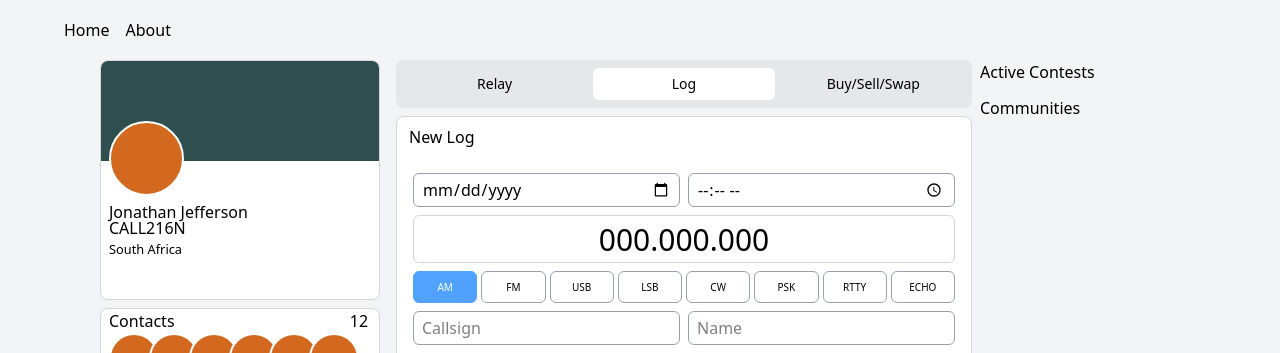
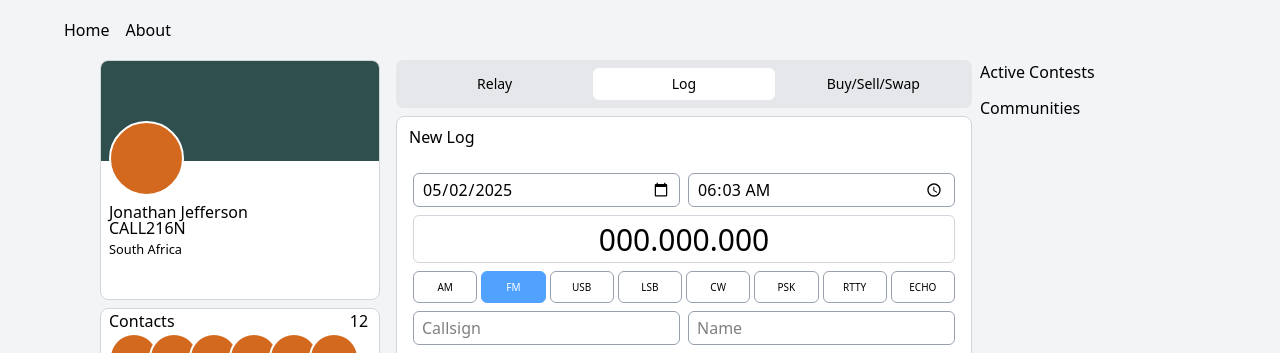
Before and after one commit to brightmunya/mylogbook, a React (Vite) app: page / in a window 1280 px wide. Both pictures are taken after a click on the button "Log". Shown: the top 353 px of the page. Built offline with nearby package versions, Linux system fonts and the light colour scheme; what @iconify/tailwind4 would draw is missing.

Commit message:
08/05/2025

```diff
--- a/src/components/createPosts/CreateLog.jsx
+++ b/src/components/createPosts/CreateLog.jsx
@@ -16,17 +16,54 @@ const CreateLog = () => {
   const [mode, setMode] = useState("AM")
   const [newLog, setNewLog] = useState({
     frequency: "000.000.000",
-    mode: "AM",
+    mode: "FM",
     callsign: "",
     contactName: "",
     rstTX: "5/9",
     rstRX: "5/9",
-    commDate: "2025/05/05",
-    commTime: "08:18 AM"
+    commDate: new Date().toISOString().split("T")[0],
+    commTime: displayTime(new Date())
   })
+
+  function displayTime(d) {
+    let date = new Date(d)
+    let h = date.getHours()
+    let m = date.getMinutes()
+    return `${formatDisplayValue(h)}:${formatDisplayValue(m)}`
+  }
+
+  function formatDisplayValue(i) {
+    if (parseInt(i) < 10) {
+      i = "0" + i
+    }
+
+    return i
+  }
+
   function changeFrequencyMode(m) {
     setMode(m)
+    setNewLog({ ...newLog, mode: m })
   }
+
+  function iptFrequency_keydown(e) {
+    let value = parseInt(e.key)
+    if (Number.isInteger(value)) {
+      let currentVal = newLog.frequency
+      let frequency = currentVal.split("")
+      frequency.push(value)
+      frequency.shift()
+      let freq = frequency.filter((item) => item !== ".")
+      freq.splice(3, 0, ".")
+      freq.splice(7, 0, ".")
+      let updateFrequency = freq.join("")
+      setNewLog({ ...newLog, frequency: updateFrequency })
+    }
+  }
+
+  function iptFrequency_focus() {
+    document.getElementById("iptCaptureFrequency")
+  }
+
   return (
     <div className="w-full bg-white border border-gray-300 rounded-lg mb-3">
       <div className={styleCardHeader}>
@@ -46,6 +83,10 @@ const CreateLog = () => {
               type="date"
               className={styleFormControl}
               placeholder="Date"
+              value={newLog.commDate}
+              onChange={(e) => {
+                setNewLog({ ...newLog, commDate: e.target.value })
+              }}
             ></input>
           </div>
           <div>
@@ -53,16 +94,26 @@ const CreateLog = () => {
               type="time"
               className={styleFormControl}
               placeholder="Time"
+              value={newLog.commTime}
+              onChange={(e) => {
+                setNewLog({ ...newLog, commDate: e.target.value })
+              }}
             ></input>
           </div>
         </div>
         <div className="h-12 mb-2">
           <input
+            id="iptFrequency"
             maxLength="11"
-            value="000.000.000"
+            value={newLog.frequency}
             type="text"
             className="border border-gray-300 w-full h-full p-2 text-3xl text-center rounded-md"
             pattern="\d\d\d\.\d\d\d\.\d\d\d"
+            onKeyDown={iptFrequency_keydown}
+            onChange={(e) => {
+              console.log("frequency changed")
+              //setNewLog({ ...newLog, frequency: e.target.value })
+            }}
           ></input>
         </div>
         <div className="grid grid-cols-8 md:grid-cols-8 gap-1">
@@ -70,7 +121,9 @@ const CreateLog = () => {
             <button
               onClick={() => changeFrequencyMode("AM")}
               className={
-                mode == "AM" ? styleButtonRadioPrimary : styleButtonPrimary
+                newLog.mode == "AM"
+                  ? styleButtonRadioPrimary
+                  : styleButtonPrimary
               }
             >
               AM
@@ -80,7 +133,9 @@ const CreateLog = () => {
             <button
               onClick={() => changeFrequencyMode("FM")}
               className={
-                mode == "FM" ? styleButtonRadioPrimary : styleButtonPrimary
+                newLog.mode == "FM"
+                  ? styleButtonRadioPrimary
+                  : styleButtonPrimary
               }
             >
               FM
@@ -90,7 +145,9 @@ const CreateLog = () => {
             <button
               onClick={() => changeFrequencyMode("USB")}
               className={
-                mode == "USB" ? styleButtonRadioPrimary : styleButtonPrimary
+                newLog.mode == "USB"
+                  ? styleButtonRadioPrimary
+                  : styleButtonPrimary
               }
             >
               USB
@@ -100,7 +157,9 @@ const CreateLog = () => {
             <button
               onClick={() => changeFrequencyMode("LSB")}
               className={
-                mode == "LSB" ? styleButtonRadioPrimary : styleButtonPrimary
+                newLog.mode == "LSB"
+                  ? styleButtonRadioPrimary
+                  : styleButtonPrimary
               }
             >
               LSB
@@ -110,7 +169,9 @@ const CreateLog = () => {
             <button
               onClick={() => changeFrequencyMode("CW")}
               className={
-                mode == "CW" ? styleButtonRadioPrimary : styleButtonPrimary
+                newLog.mode == "CW"
+                  ? styleButtonRadioPrimary
+                  : styleButtonPrimary
               }
             >
               CW
@@ -120,7 +181,9 @@ const CreateLog = () => {
             <button
               onClick={() => changeFrequencyMode("PSK")}
               className={
-                mode == "PSK" ? styleButtonRadioPrimary : styleButtonPrimary
+                newLog.mode == "PSK"
+                  ? styleButtonRadioPrimary
+                  : styleButtonPrimary
               }
             >
               PSK
@@ -130,7 +193,9 @@ const CreateLog = () => {
             <button
               onClick={() => changeFrequencyMode("RTTY")}
               className={
-                mode == "RTTY" ? styleButtonRadioPrimary : styleButtonPrimary
+                newLog.mode == "RTTY"
+                  ? styleButtonRadioPrimary
+                  : styleButtonPrimary
               }
             >
               RTTY
@@ -140,7 +205,9 @@ const CreateLog = () => {
             <button
               onClick={() => changeFrequencyMode("ECHO")}
               className={
-                mode == "ECHO" ? styleButtonRadioPrimary : styleButtonPrimary
+                newLog.mode == "ECHO"
+                  ? styleButtonRadioPrimary
+                  : styleButtonPrimary
               }
             >
               ECHO
--- a/src/components/userComponents/SuggestedContactList.jsx
+++ b/src/components/userComponents/SuggestedContactList.jsx
@@ -3,9 +3,9 @@ import SuggestedContact from "./SuggestedContact"
 
 const SuggestedContactList = () => {
   const topXContacts = contacts.slice(0, 4)
-  console.log(topXContacts)
-  const listContacts = topXContacts.map((contact) => (
-    <SuggestedContact contact={contact}></SuggestedContact>
+
+  const listContacts = topXContacts.map((contact, i) => (
+    <SuggestedContact key={i} contact={contact}></SuggestedContact>
   ))
   const styleButtonPrimary =
     "border rounded-md w-full border-gray-400 h-full text-[10px]"
--- /dev/null
+++ b/src/components/widgets/InputFrequencyWidget.jsx
@@ -0,0 +1,2 @@
+const InputFrequencyWidget = () => {}
+export default InputFrequencyWidget
```
